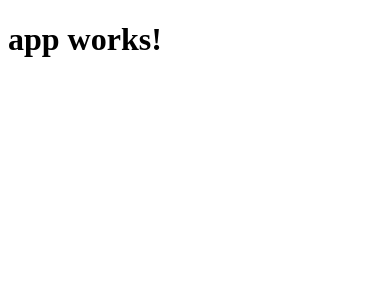
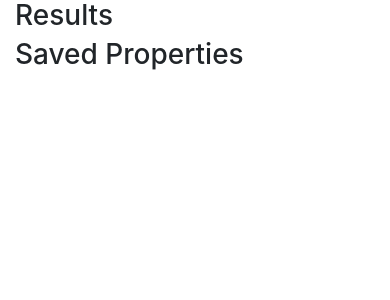
Before and after one commit to kat3su/rea-group-challenge, an Angular app: page / in a window 390 px wide. Shown: the top 300 px of the page. Built offline with nearby package versions, Linux system fonts and the light colour scheme.

Commit message:
layout: add initial layout.

```diff
--- a/src/app/app.component.html
+++ b/src/app/app.component.html
@@ -1,3 +1,10 @@
-<h1>
-  {{title}}
-</h1>
+<div class="container">
+  <div class="row">
+    <div class="col-md-6">
+      <h3>Results</h3>
+    </div>
+    <div class="col-md-6">
+      <h3>Saved Properties</h3>
+    </div>
+  </div>
+</div>
--- a/src/index.html
+++ b/src/index.html
@@ -2,11 +2,12 @@
 <html>
 <head>
   <meta charset="utf-8">
-  <title>ReaChallenge</title>
+  <title>REA Group - UI Challenge</title>
   <base href="/">
 
   <meta name="viewport" content="width=device-width, initial-scale=1">
   <link rel="icon" type="image/x-icon" href="favicon.ico">
+  <link rel="stylesheet" href="https://maxcdn.bootstrapcdn.com/bootstrap/4.0.0-beta/css/bootstrap.min.css">
 </head>
 <body>
   <app-root>Loading...</app-root>
```
